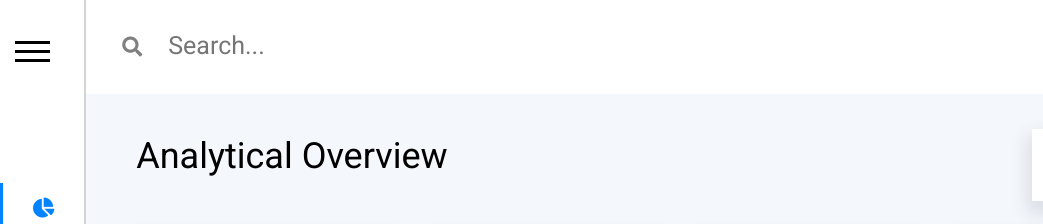
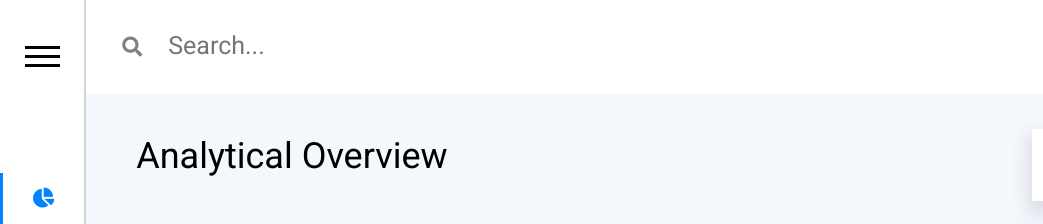
Before and after one commit to djnewage/New-Dashboard1, a plain HTML site: page index.html in a window 1280 px wide. Shown: the top 224 px of the page, 0-1043 px from the left. Drawn offline with nearby package versions, Linux system fonts and the light colour scheme.

Commit message:
Update style.css

```diff
--- a/style.css
+++ b/style.css
@@ -26,7 +26,7 @@ body {
 }
 
 .sidebar .menu{
-    padding: 15px 15px;
+    padding: 20px 0px 0px 25px;
 }
 .sidebar .menu div{
     width: 35px;
```
